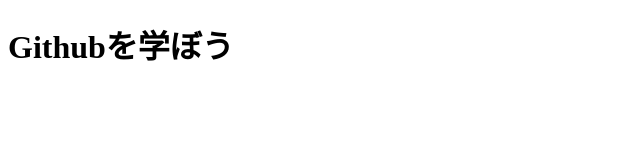
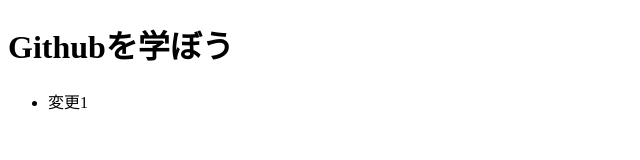
Before and after one commit to Takapon2512/git_practice1, a plain HTML site: page index.html in a window 1280 px wide. Shown: the full height of the page, 0-640 px from the left. Drawn offline with Linux system fonts and the light colour scheme.

Commit message:
Update index.html

```diff
--- a/index.html
+++ b/index.html
@@ -9,5 +9,8 @@
     <h1>
         Githubを学ぼう
     </h1>
+    <ul>
+        <li>変更1</li>
+    </ul>
 </body>
 </html>
```
